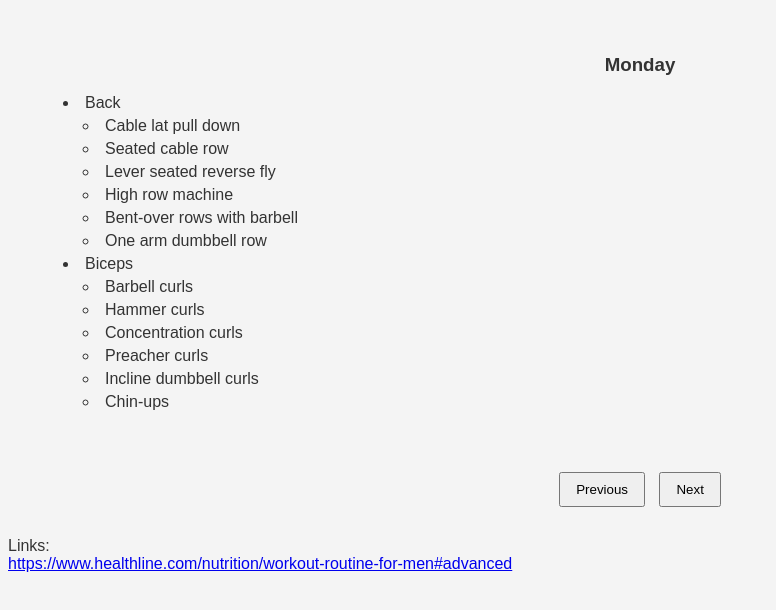
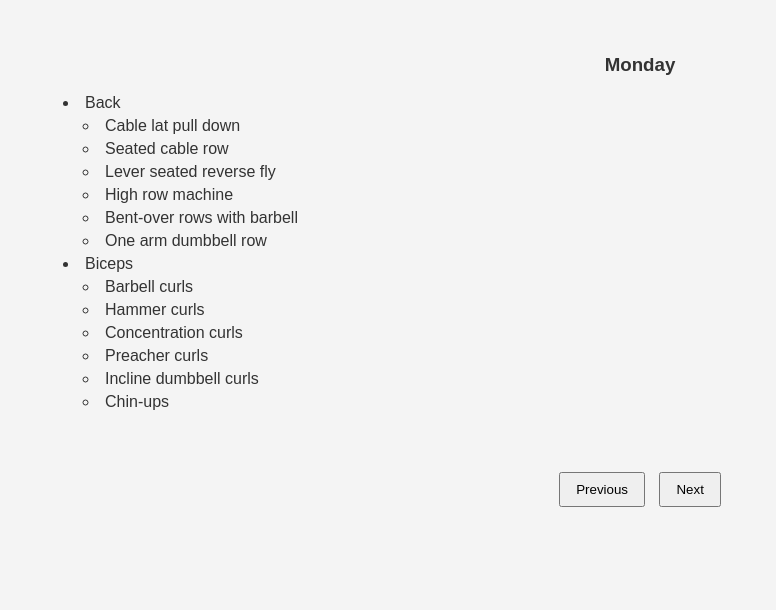
Before and after one commit to hemraj82/my-pages, a plain HTML site: page workout/index.html in a window 1280 px wide. Shown: the whole page, without its empty margins (0-776 px from the left). Drawn offline with Linux system fonts and the light colour scheme.

Commit message:
Update index.html
sdfsd

```diff
--- a/workout/index.html
+++ b/workout/index.html
@@ -213,11 +213,7 @@
     <button id="prevBtn">Previous</button>
     <button id="nextBtn">Next</button>
 </div>
-<div>
-    <p>Links:<br/>
-    <a href="https://www.healthline.com/nutrition/workout-routine-for-men#advanced">https://www.healthline.com/nutrition/workout-routine-for-men#advanced</a>
-    </p>
-</div>
+
 <script>
     document.addEventListener('DOMContentLoaded', function () {
         const dayIds = ['sun', 'mon', 'tue', 'wed', 'thu', 'fri', 'sat'];
```
